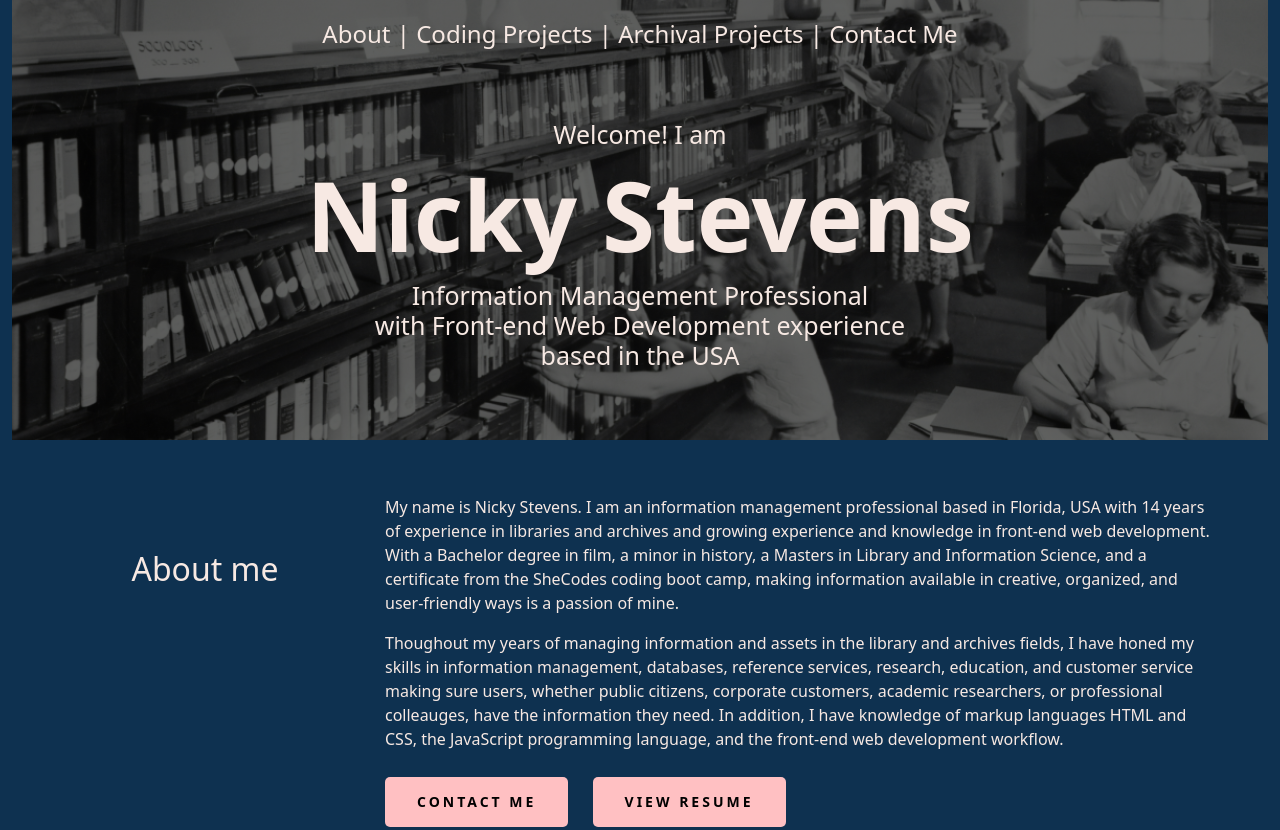
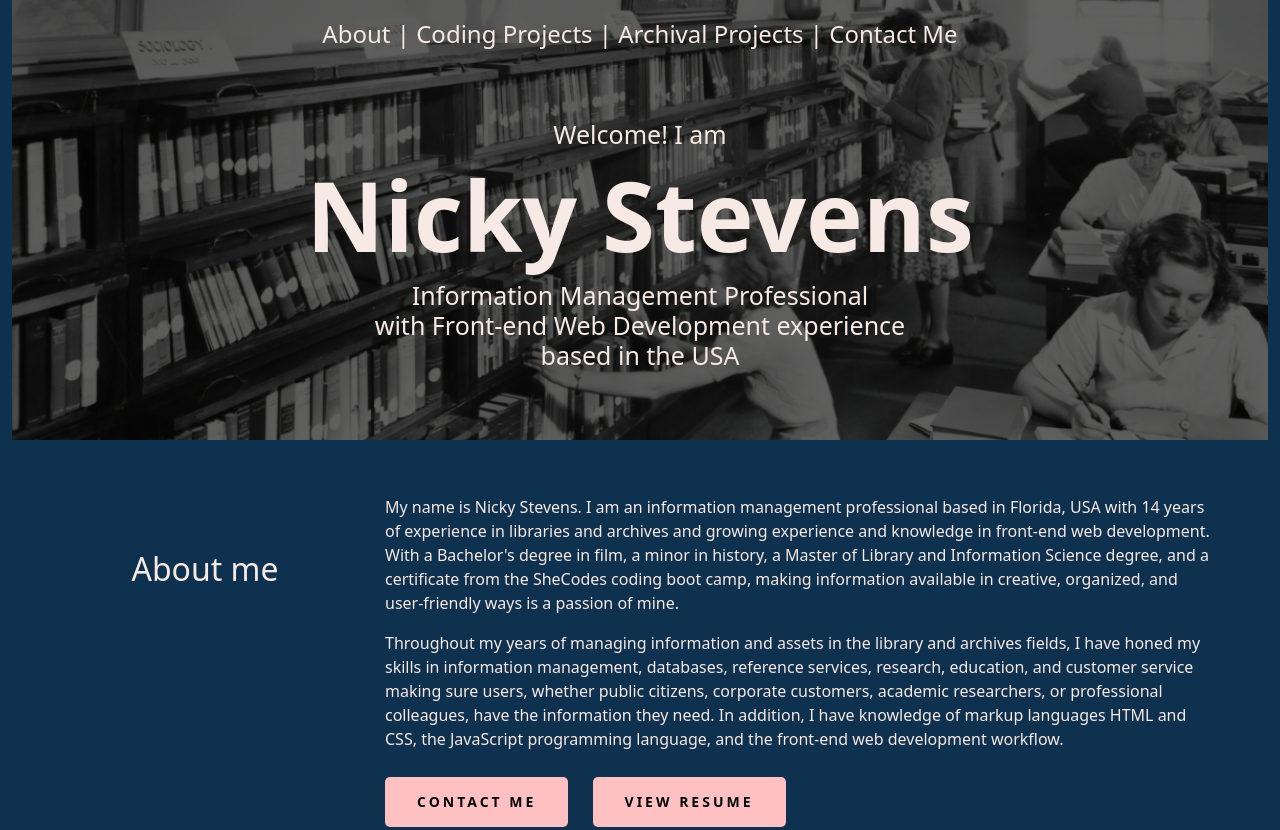
Before and after one commit to NicStevens/Portfolio, a plain HTML site: page index.html in a window 1280 px wide. Shown: the top 830 px of the page. Drawn offline with nearby package versions, Linux system fonts and the light colour scheme.

Commit message:
Edited spelling errors

```diff
--- a/index.html
+++ b/index.html
@@ -58,19 +58,19 @@
               My name is Nicky Stevens. I am an information management
               professional based in Florida, USA with 14 years of experience in
               libraries and archives and growing experience and knowledge in
-              front-end web development. With a Bachelor degree in film, a minor
-              in history, a Masters in Library and Information Science, and a
-              certificate from the SheCodes coding boot camp, making information
-              available in creative, organized, and user-friendly ways is a
-              passion of mine.
+              front-end web development. With a Bachelor's degree in film, a
+              minor in history, a Master of Library and Information Science
+              degree, and a certificate from the SheCodes coding boot camp,
+              making information available in creative, organized, and
+              user-friendly ways is a passion of mine.
             </p>
             <p>
-              Thoughout my years of managing information and assets in the
+              Throughout my years of managing information and assets in the
               library and archives fields, I have honed my skills in information
               management, databases, reference services, research, education,
               and customer service making sure users, whether public citizens,
               corporate customers, academic researchers, or professional
-              colleauges, have the information they need. In addition, I have
+              colleagues, have the information they need. In addition, I have
               knowledge of markup languages HTML and CSS, the JavaScript
               programming language, and the front-end web development workflow.
             </p>
```
